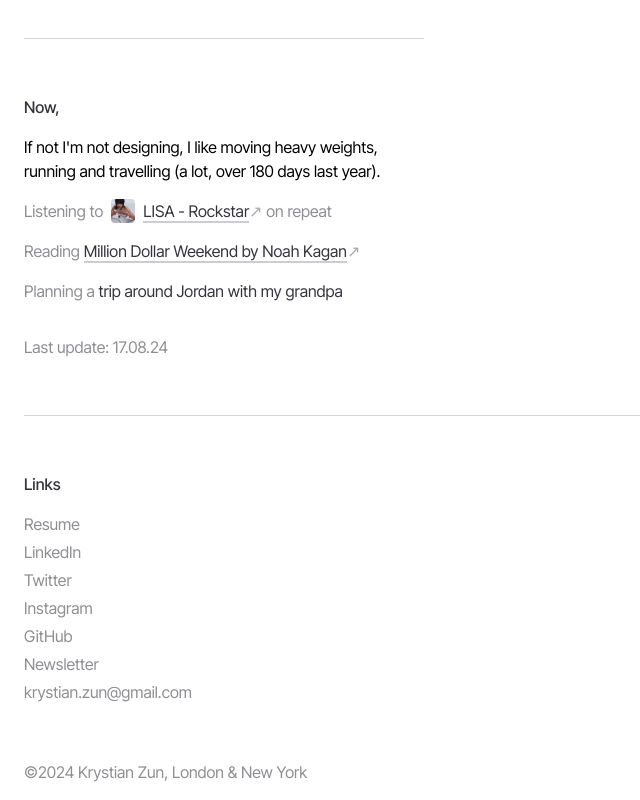
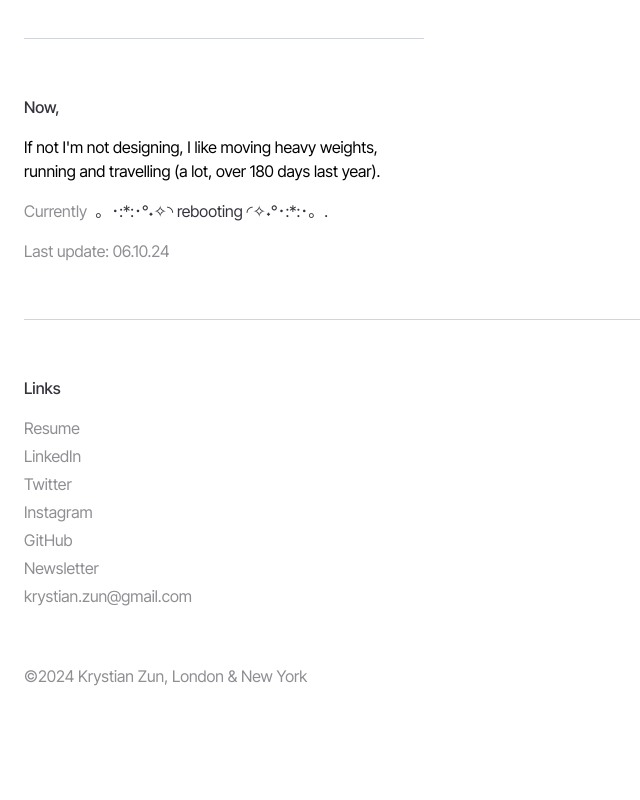
Before and after one commit to krystianzun/krystianzun-com, a Next.js app: page / in a window 1280 px wide. Shown: the part 1077-1877 px from the top of the page, without its empty margins (0-640 px from the left). After the commit the page ends 1781 px from the top, so only its background shows below. Built offline with nearby package versions, Linux system fonts and the light colour scheme.

Commit message:
Update NowSection.tsx

```diff
--- a/components/NowSection.tsx
+++ b/components/NowSection.tsx
@@ -12,60 +12,13 @@ function NowSection() {
         travelling (a lot, over 180 days last year).
       </p>
       <p className="pb-4 flex text-grey-500">
-        Listening to
-        <Image
-          src={lisaRockstar}
-          alt=""
-          width={24}
-          height={24}
-          className="mx-2 rounded"
-        />
-        <span className="group text-grey-800">
-          <span className="border-b-2 border-grey-300 hover:border-grey-800">
-            <a
-              href="https://www.youtube.com/watch?v=hbcGx4MGUMg"
-              target="_blank"
-              rel="noopener noreferrer"
-            >
-              LISA - Rockstar
-            </a>
-          </span>
-          <span className="text-grey-400 group-hover:text-grey-800 font-medium">
-            &#x2197;
-          </span>
-        </span>
-        <span>&nbsp;</span>on repeat
-      </p>
-      <p className="pb-4 text-grey-500">
-        Reading
-        <span className="group text-grey-800">
-          <span>&nbsp;</span>
-          <span className="border-b-2 border-grey-300 hover:border-grey-800">
-            <a
-              href="https://noahkagan.com/mdwbook/"
-              target="_blank"
-              rel="noopener noreferrer"
-            >
-              Million Dollar Weekend by Noah Kagan
-            </a>
-          </span>
-          <span className="text-grey-400 group-hover:text-grey-800 font-medium">
-            &#x2197;
-          </span>
+        Currently{" "}
+        <span className="ml-2 text-grey-800">
+          。･:*:･°˖✧◝ rebooting ◜✧˖°･:*:･。.
         </span>
       </p>
-      <p className="font-regular text-grey-500 pb-8">
-        Planning a{" "}
-        <span className="font-regular text-grey-800">
-          trip around Jordan with my grandpa
-        </span>
-        {/* Pullsing dot */}
-        {/* <span className="relative inline-flex h-3 w-3 mx-2">
-          <span className="animate-ping absolute inline-flex h-full w-full rounded-full bg-green-400"></span>
-          <span className="relative inline-flex rounded-full h-3 w-3 bg-green-500"></span>
-        </span>*/}
-      </p>
-      <p className=" text-grey-500">Last update: 17.08.24</p>
+
+      <p className=" text-grey-500">Last update: 06.10.24</p>
     </section>
   );
 }
```
